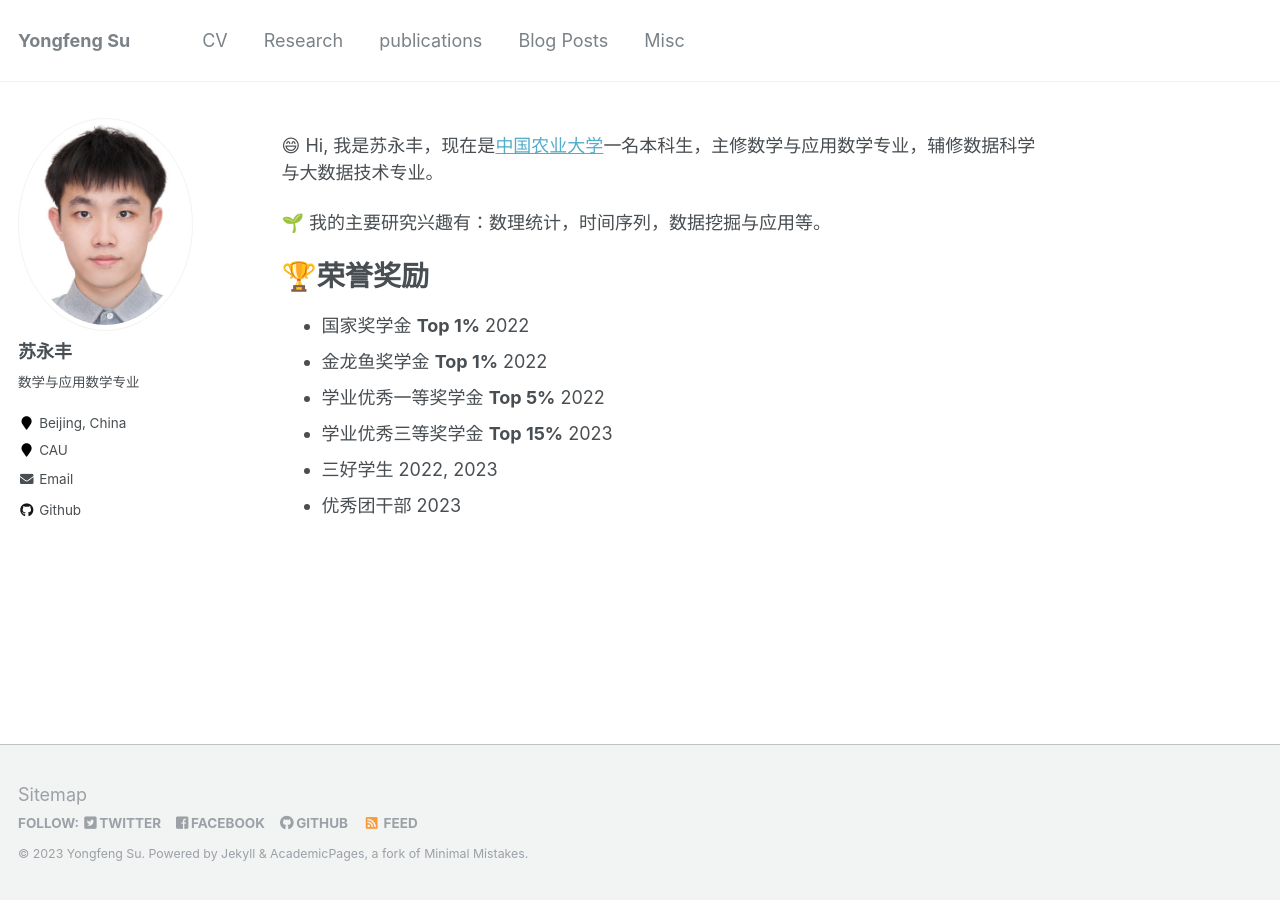
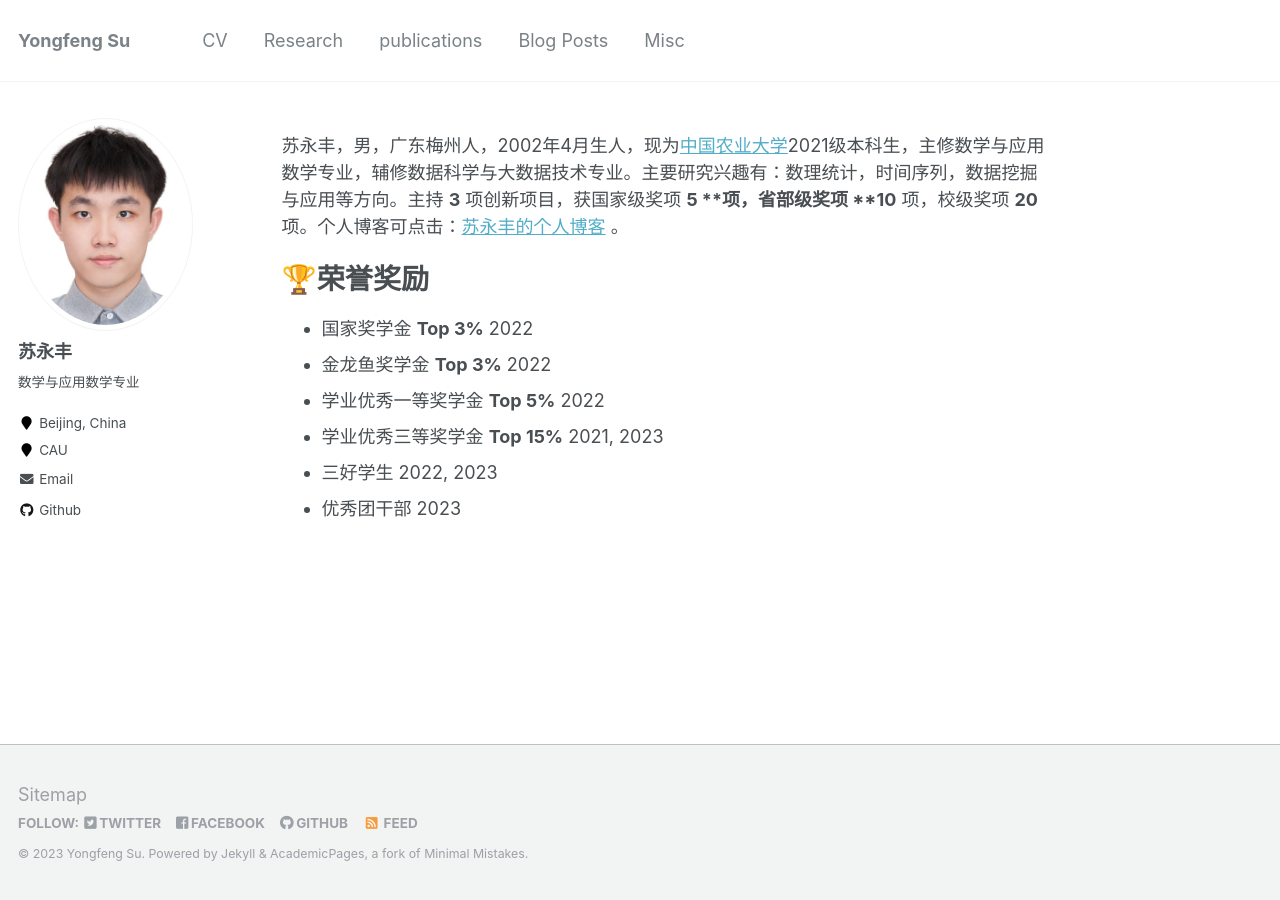
Before and after one commit to CreatBySu/CreatBySu.github.io, a Jekyll site: the page built from _pages/about.md, in a window 1280 px wide. Built offline with Jekyll 4.4.1, drawn with Linux system fonts in a browser that asks for light colours.

Commit message:
Add files via upload

```diff
--- a/_pages/about.md
+++ b/_pages/about.md
@@ -8,14 +8,12 @@ redirect_from:
   - /about.html
 ---
 
- 😄 Hi, 我是苏永丰，现在是[中国农业大学](https://www.cau.edu.cn/)一名本科生，主修数学与应用数学专业，辅修数据科学与大数据技术专业。
-
-🌱 我的主要研究兴趣有：数理统计，时间序列，数据挖掘与应用等。
+苏永丰，男，广东梅州人，2002年4月生人，现为[中国农业大学](https://www.cau.edu.cn/)2021级本科生，主修数学与应用数学专业，辅修数据科学与大数据技术专业。主要研究兴趣有：数理统计，时间序列，数据挖掘与应用等方向。主持 **3** 项创新项目，获国家级奖项 **5 **项，省部级奖项 **10** 项，校级奖项 **20** 项。个人博客可点击：[苏永丰的个人博客](https://yongfengsu.notion.site/33254bc8a198441d87d17d1df55b027c?v=47fea8b021dd4888bc9d2bf7a35efeda&pvs=4) 。
 
 # 🏆荣誉奖励
-* 国家奖学金    **Top 1%**     2022
-* 金龙鱼奖学金   **Top 1%**     2022
+* 国家奖学金    **Top 3%**     2022
+* 金龙鱼奖学金   **Top 3%**     2022
 * 学业优秀一等奖学金  **Top 5%**    2022
-* 学业优秀三等奖学金   **Top 15%**    2023
-* 三好学生    2022, 2023
-* 优秀团干部    2023
+* 学业优秀三等奖学金   **Top 15%**   2021, 2023
+* 三好学生  2022, 2023
+* 优秀团干部  2023
```
